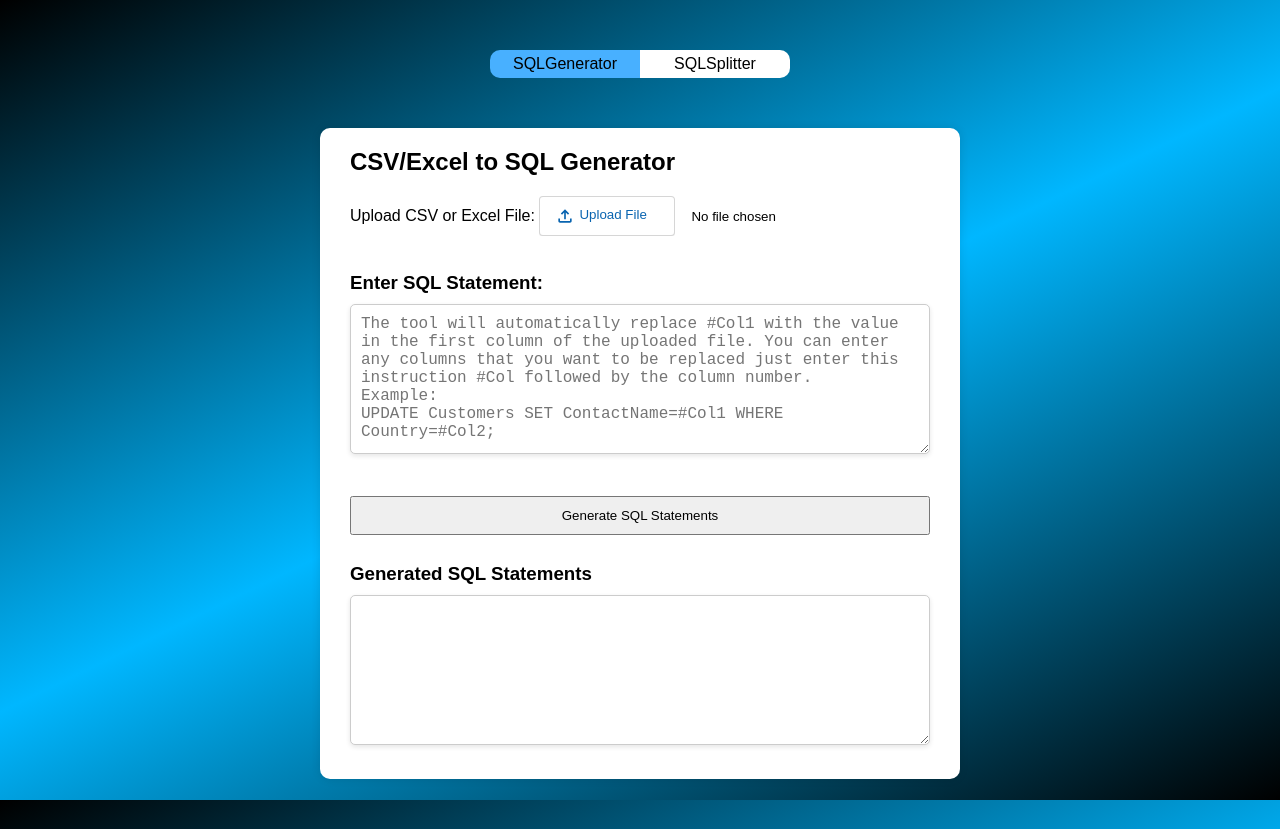
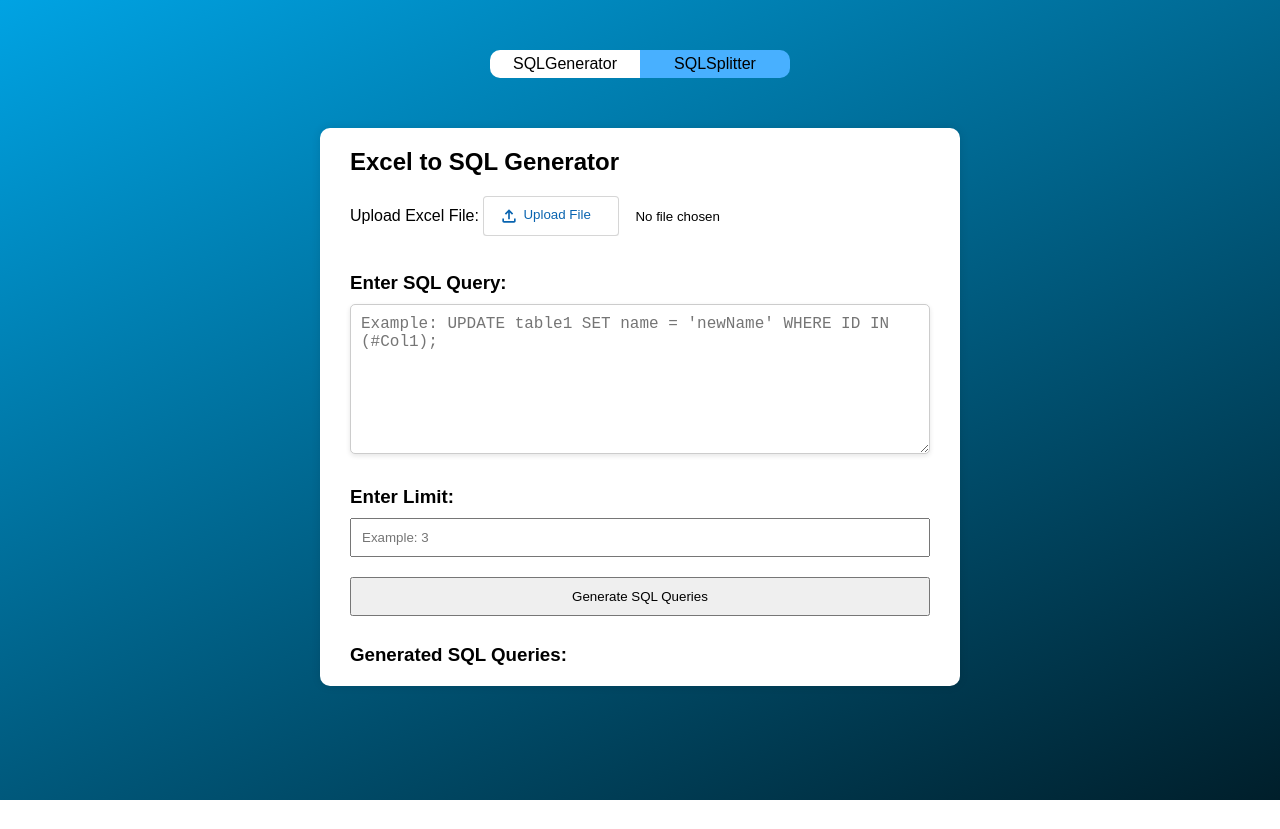
Before and after one commit to eng0fahad/SQLStatmentGeneratorTool, a plain HTML site: page index.html in a window 1280 px wide. After the commit the page ends 800 px from the top, so only its background shows below. Drawn offline with nearby package versions, Linux system fonts and the light colour scheme.

Commit message:
Update index.html
Fix UI issue

```diff
--- a/index.html
+++ b/index.html
@@ -3,49 +3,50 @@
   <head>
     <meta charset="UTF-8" />
     <meta name="viewport" content="width=device-width, initial-scale=1.0" />
-    <link
-      rel="shortcut icon"
-      type="image/x-icon"
-      href="src/assets/img/Logo.png"
-    />
-    <title>SQL Statement Generator Tool</title>
+    <title>Excel to SQL Generator</title>
+    <script src="https://cdnjs.cloudflare.com/ajax/libs/xlsx/0.18.5/xlsx.full.min.js"></script>
+    <script src="https://cdnjs.cloudflare.com/ajax/libs/jszip/3.10.1/jszip.min.js"></script>
     <link rel="stylesheet" href="src/css/Style.css" />
-    <script src="https://cdnjs.cloudflare.com/ajax/libs/xlsx/0.16.9/xlsx.full.min.js"></script>
-    <script src="https://cdnjs.cloudflare.com/ajax/libs/jszip/3.10.1/jszip.min.js"></script>
   </head>
-  <body class="gradient-animation">
-    <div class="switch-div dark-left">
+  <body>
+    <div class="switch-div dark-right">
       <a href="SQLGenerator.html">SQLGenerator</a>
       <a href="index.html">SQLSplitter</a>
     </div>
-
     <div class="main-div">
-      <h2>CSV/Excel to SQL Generator</h2>
-      <label for="fileInput">Upload CSV or Excel File:</label>
+      <h2>Excel to SQL Generator</h2>
+      <label for="excelInput">Upload Excel File:</label>
       <input
         type="file"
-        id="fileInput"
-        accept=".csv,.xlsx,.xls"
+        id="excelInput"
+        accept=".xlsx, .xls"
       /><br /><br /><br />
 
-      <h3 for="sqlTemplate">Enter SQL Statement:</h3>
+      <h3 for="queryInput">Enter SQL Query:</h3>
       <textarea
         class="styled-textarea"
-        id="sqlTemplate"
-        placeholder="The tool will automatically replace #Col1 with the value in the first column of the uploaded file. You can enter any columns that you want to be replaced just enter this instruction #Col followed by the column number.&#10;Example: &#10;UPDATE Customers SET ContactName=#Col1 WHERE Country=#Col2;"
+        id="queryInput"
+        rows="4"
+        placeholder="Example: UPDATE table1 SET name = 'newName' WHERE ID IN (#Col1);"
       ></textarea
       ><br /><br />
 
-      <button id="generateButton">Generate SQL Statements</button>
+      <h3 for="limitInput">Enter Limit:</h3>
+      <input
+        type="number"
+        id="limitInput"
+        class="limit-input"
+        placeholder="Example: 3"
+      /><br />
 
-      <br /><br />
-
-      <div class="results">
-        <h3>Generated SQL Statements</h3>
-        <textarea id="results" class="styled-textarea" readonly></textarea>
-      </div>
+      <button id="generateSQL">Generate SQL Queries</button><br />
+      <button id="downloadSQL" style="display: none">
+        Download SQL Statements as ZIP</button
+      ><br />
+      <h3>Generated SQL Queries:</h3>
+      <div class="output-buttons" id="outputButtons"></div>
     </div>
 
-    <script src="src/js/SQLGenerator.js"></script>
+    <script src="src/js/SQLSplitter.js"></script>
   </body>
 </html>
```
